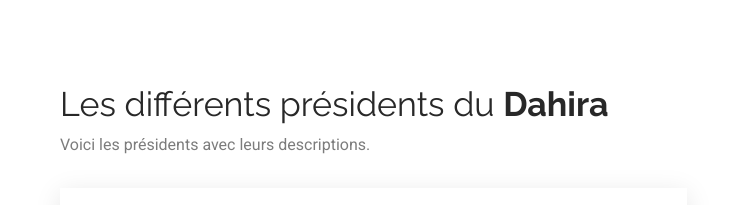
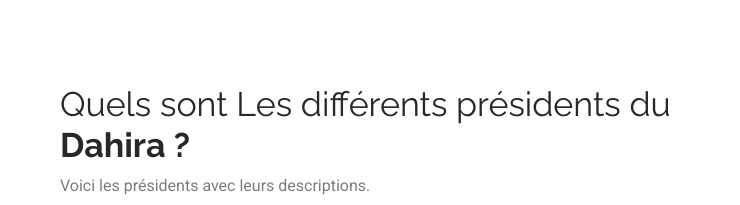
Before and after one commit to khadim-fall/site-dahira, a plain HTML site: page index.html in a window 1280 px wide. Shown: the part 8962-9167 px from the top of the page, 0-740 px from the left. Drawn offline with nearby package versions, Linux system fonts and the light colour scheme.

Commit message:
faq modified

```diff
--- a/index.html
+++ b/index.html
@@ -967,8 +967,8 @@
                 data-aos-delay="100"
               >
                 <h3>
-                  <span>Les différents présidents du </span
-                  ><strong>Dahira</strong>
+                  <span> Quels sont Les différents présidents du </span
+                  ><strong>Dahira ?</strong>
                 </h3>
                 <p>Voici les présidents avec leurs descriptions.</p>
               </div>
```
